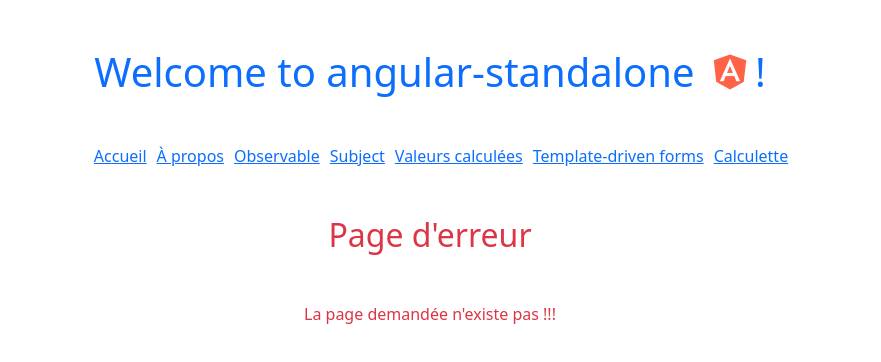
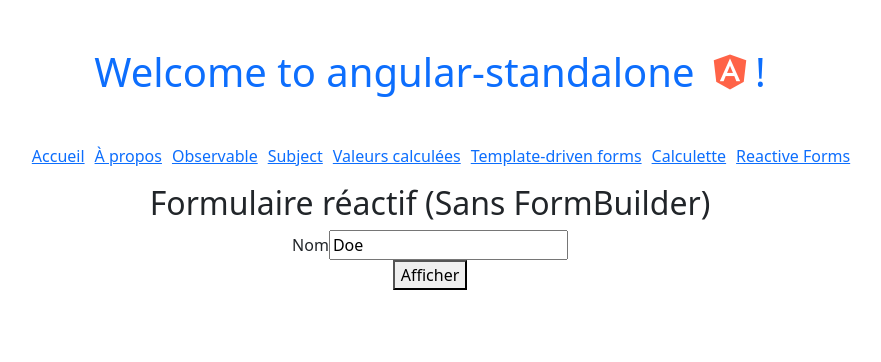
Before and after one commit to ArmandGuillot/angular-standalone, an Angular app: page /reactive in a window 1280 px wide. Before the commit this address led to /not-found. Shown: the top 362 px of the page, without its empty margins (210-1091 px from the left). Built offline with nearby package versions, Linux system fonts and the light colour scheme.

Commit message:
Fomulaire avec FormControl

```diff
--- a/src/app/app.routes.ts
+++ b/src/app/app.routes.ts
@@ -11,6 +11,7 @@
 import { NotFoundComponent } from './components/not-found/not-found';
 import { FormulaireSimpleComponent } from './components/formulaire-simple/formulaire-simple';
 import { CalculetteComponent } from './components/calculette/calculette';
+import { FormulaireReactifComponent } from './components/formulaire-reactif/formulaire-reactif';
 
 export const routes: Routes = [
     { path: '', component: HomeComponent },
@@ -24,6 +25,7 @@
     { path: 'calcul/:op', component: CalculComponent },
     { path: 'tableau/:indice', component: TableauComponent },
     { path: 'formulaire', component: FormulaireSimpleComponent },
+    { path: 'reactive', component: FormulaireReactifComponent },
     { path: 'calculette', component: CalculetteComponent },
     //à placer en dernier
     // { path: '**', component: NotFoundComponent },
--- /dev/null
+++ b/src/app/components/formulaire-reactif/formulaire-reactif.html
@@ -0,0 +1,10 @@
+<h2>Formulaire réactif (Sans FormBuilder)</h2>
+<div>
+    <label for="nom">Nom</label>
+    <input type="text" id="nom" [formControl]="nom">
+</div>
+<div>
+    <button (click)="afficher()">
+        Afficher
+    </button>
+</div>
--- /dev/null
+++ b/src/app/components/formulaire-reactif/formulaire-reactif.ts
@@ -0,0 +1,19 @@
+import { Component } from '@angular/core';
+import { FormControl, ReactiveFormsModule } from '@angular/forms';
+
+@Component({
+  selector: 'app-formulaire-reactif',
+  imports: [ReactiveFormsModule],
+  templateUrl: './formulaire-reactif.html',
+  styleUrl: './formulaire-reactif.css',
+})
+export class FormulaireReactifComponent {
+  nom = new FormControl('Doe')
+
+  afficher() {
+    console.log(this.nom);
+    console.log(this.nom.value);
+
+
+  }
+}
--- a/src/app/components/menu/menu.html
+++ b/src/app/components/menu/menu.html
@@ -21,5 +21,8 @@
         <li routerLinkActive="active">
             <a routerLink="/calculette">Calculette</a>
         </li>
+        <li routerLinkActive="active">
+            <a routerLink="/reactive">Reactive Forms</a>
+        </li>
     </ul>
 </nav>
```
Also changed, not shown: src/app/components/formulaire-reactif/formulaire-reactif.css (added), 1 other file (tests, documents, lock files or other folders).
